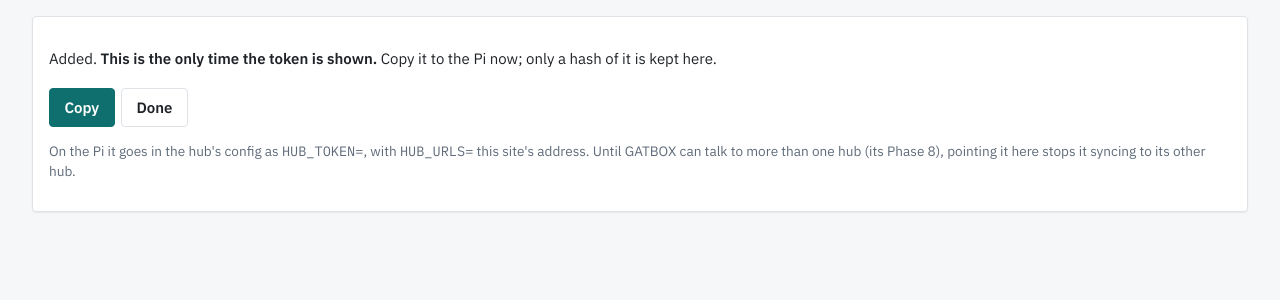
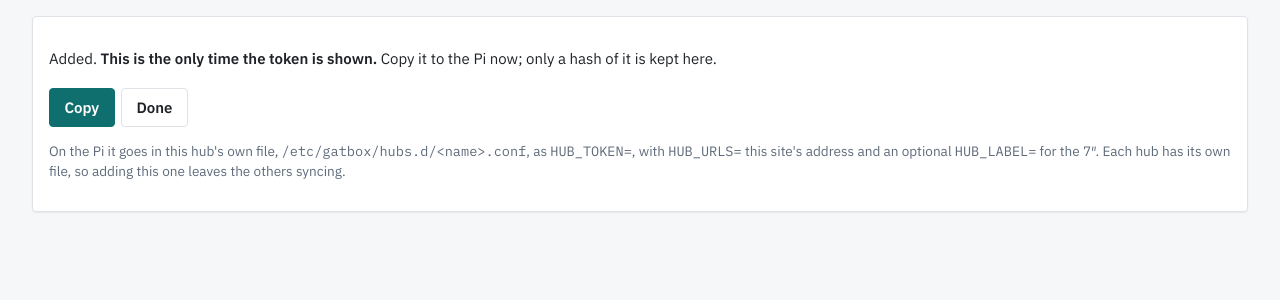
Before and after one commit to digitalunconciousness/ArcadeTech-Tracker, a Python web app: template app/templates/settings/device_token.html in a window 1280 px wide. Shown: the part 82-382 px from the top of the page. Run offline with Jinja, Linux system fonts and the light colour scheme; the template is opened without the code that fills it, so the values that code supplies are empty.

Commit message:
Device token page: say where a hub's token goes now that GATBOX has several hubs
The note under a new token still said that until GATBOX's phase 8, pointing the Pi here stops it
syncing to its other hub. Phase 8 (several hubs) has been on the Pi since 2026-10-26. The page now
says the token goes in this hub's own file, /etc/gatbox/hubs.d/<name>.conf, as HUB_TOKEN with
HUB_URLS (and an optional HUB_LABEL), and that each hub having its own file leaves the others
syncing. Found in the 2026-11-17 review of stale text.

Co-Authored-By: Claude Opus 5.5 <noreply@anthropic.com>
Claude-Session: https://claude.ai/code/session_01JvkfhKasTmAT5twoeFg4dx

```diff
--- a/app/templates/settings/device_token.html
+++ b/app/templates/settings/device_token.html
@@ -10,6 +10,6 @@
     <button class="btn primary" type="button" data-copy="{{ token }}">Copy</button>
     <a class="btn" href="{{ url_for('settings.devices') }}">Done</a>
   </div>
-  <p class="dim small">On the Pi it goes in the hub's config as <span class="mono">HUB_TOKEN=</span>, with <span class="mono">HUB_URLS=</span> this site's address. Until GATBOX can talk to more than one hub (its Phase 8), pointing it here stops it syncing to its other hub.</p>
+  <p class="dim small">On the Pi it goes in this hub's own file, <span class="mono">/etc/gatbox/hubs.d/&lt;name&gt;.conf</span>, as <span class="mono">HUB_TOKEN=</span>, with <span class="mono">HUB_URLS=</span> this site's address and an optional <span class="mono">HUB_LABEL=</span> for the 7&Prime;. Each hub has its own file, so adding this one leaves the others syncing.</p>
 </section>
 {% endblock %}
```
Also changed, not shown: tests/test_gatbox.py (+3 -0 lines).
